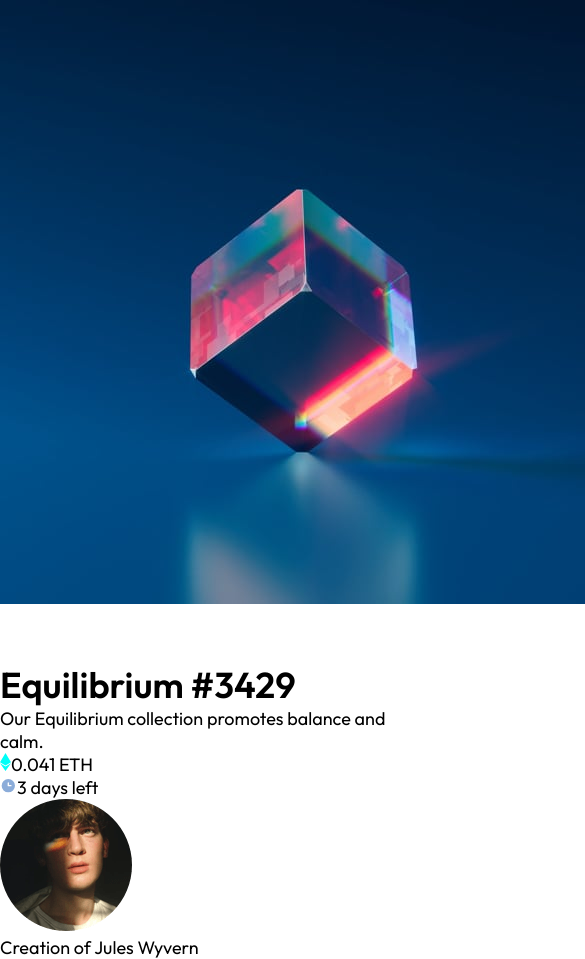
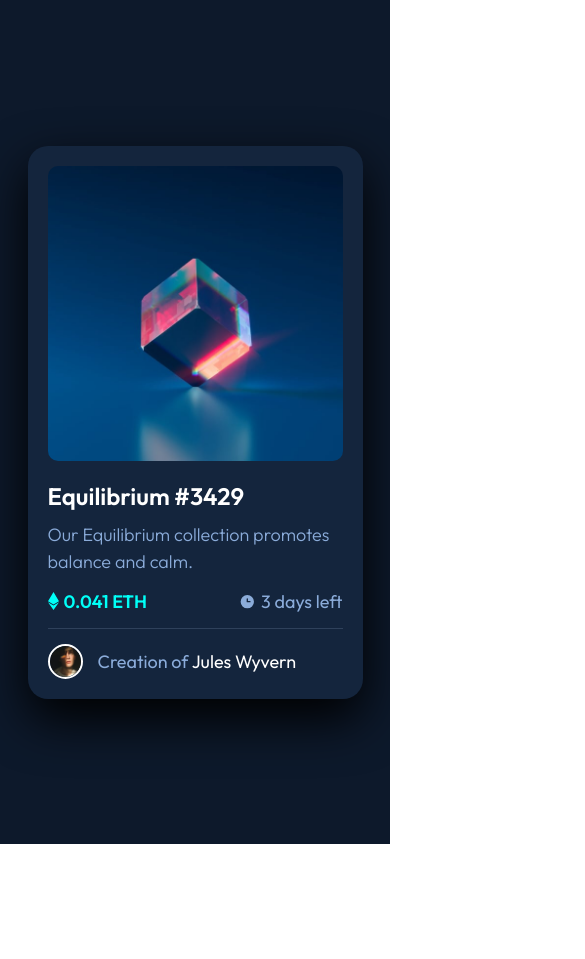
Before and after one commit to Debesta/Frontend-Mentor---NFT-preview-card-component, a plain HTML site: page index.html in a window 390 px wide. Shown: the whole page, 585 px wide, since content can reach past the window. After the commit the page ends 844 px from the top, so only its background shows below. Drawn offline with Linux system fonts and the light colour scheme.

Commit message:
styles for mobile

```diff
--- a/sass/style.scss
+++ b/sass/style.scss
@@ -1,3 +1,5 @@
+@use 'colors' as c;
+
 *,
 *::before,
 *::after {
@@ -6,12 +8,114 @@
 	padding: 0;
 }
 
-html{
-    font-size: 18px;
-    font-family: 'Outfit', sans-serif;
+html {
+	font-size: 18px;
+	font-family: 'Outfit', sans-serif;
+	font-weight: 400;
+	color: c.$soft-blue;
 }
 
-main{
-    height: 100vh;
-    width: 100vw;
+main {
+	display: flex;
+	justify-content: center;
+	align-items: center;
+	height: 100vh;
+	width: 100vw;
+	padding: 20px;
+	background-color: c.$vdb-main-bg;
+	.card {
+		max-width: 335px;
+		padding: 20px;
+		border-radius: 20px;
+        box-shadow: 0 20px 50px black;
+		background-color: c.$vdb-card-bg;
+		.main-image {
+			position: relative;
+			width: 100%;
+			max-height: 295px;
+			border-radius: 10px;
+			overflow: hidden;
+		}
+		.main-image:hover {
+			.eye-image {
+				opacity: 1;
+			}
+		}
+		.eye-image {
+			position: absolute;
+			top: 0;
+			left: 0;
+			width: 100%;
+			height: 100%;
+			background-color: c.$cyan-bg;
+			opacity: 0;
+			transition: 0.3s;
+			cursor: pointer;
+		}
+		.eye {
+			position: absolute;
+			top: 50%;
+			left: 50%;
+			transform: translate(-50%, -50%);
+		}
+		.cube {
+			width: 100%;
+		}
+		.text {
+			h1 {
+				padding: 20px 0 10px 0;
+				font-size: 1.33em;
+				font-weight: 600;
+				color: c.$white;
+				transition: 0.3s;
+				cursor: pointer;
+			}
+			h1:hover {
+				color: c.$cyan;
+			}
+			.description {
+				padding-bottom: 15px;
+				font-weight: 300;
+				line-height: 1.5;
+			}
+			.amount-time {
+				display: flex;
+				justify-content: space-between;
+				padding-bottom: 15px;
+				img {
+					margin-right: 5px;
+				}
+				.amount {
+					display: flex;
+					align-items: center;
+					font-weight: 600;
+					color: c.$cyan;
+				}
+				.time {
+					display: flex;
+					align-items: center;
+				}
+			}
+		}
+		.account {
+			display: flex;
+			align-items: center;
+			padding: 15px 0 0;
+			border-top: 1px solid c.$vdb-line;
+			.avatar {
+				height: 35px;
+				margin-right: 15px;
+				border: 2px solid c.$white;
+				border-radius: 50%;
+			}
+			.name {
+				color: c.$white;
+				transition: 0.3s;
+				cursor: pointer;
+			}
+			.name:hover {
+				color: c.$cyan;
+			}
+		}
+	}
 }
```
Also changed, not shown: css/style.css, 1 other file.
